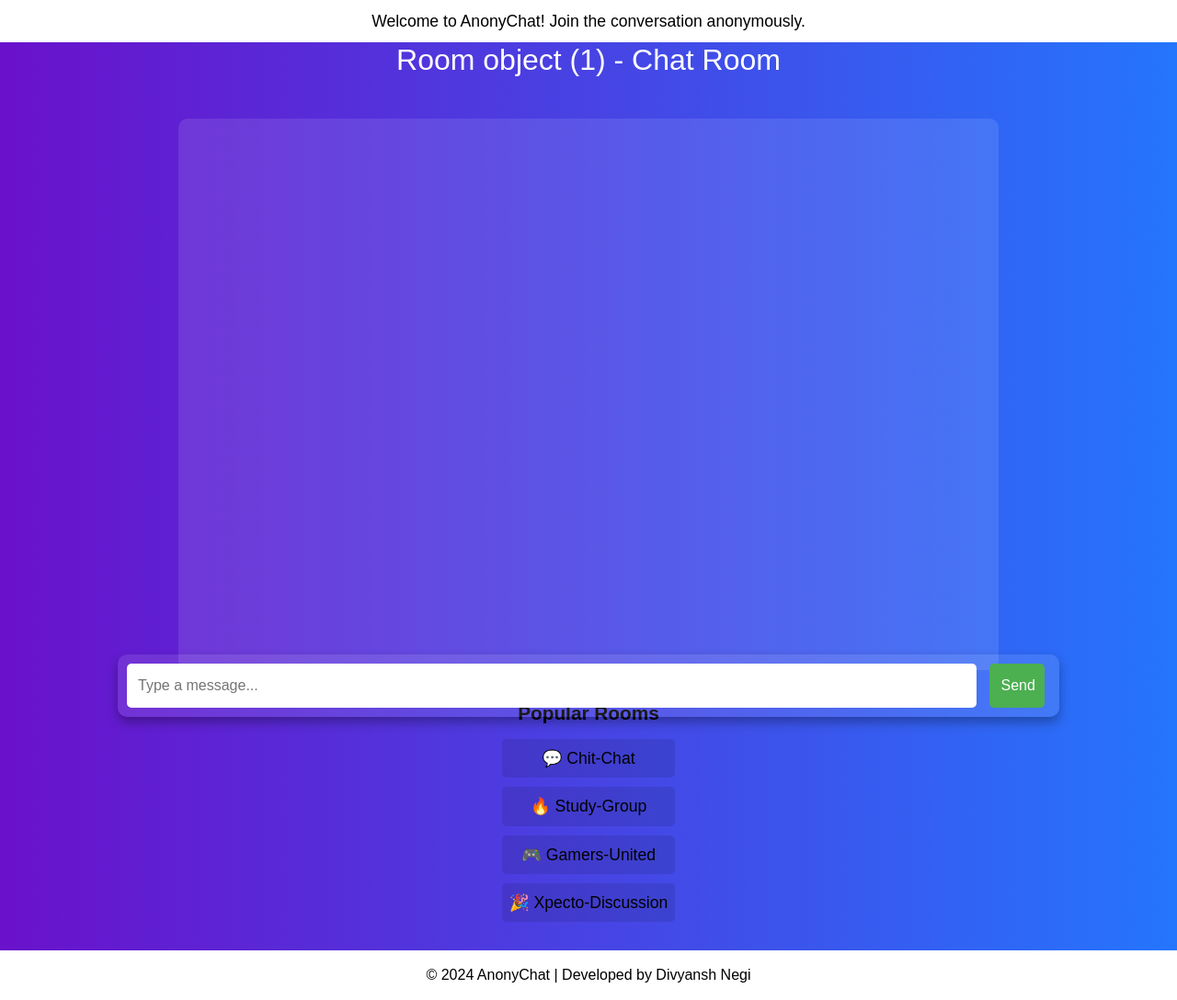
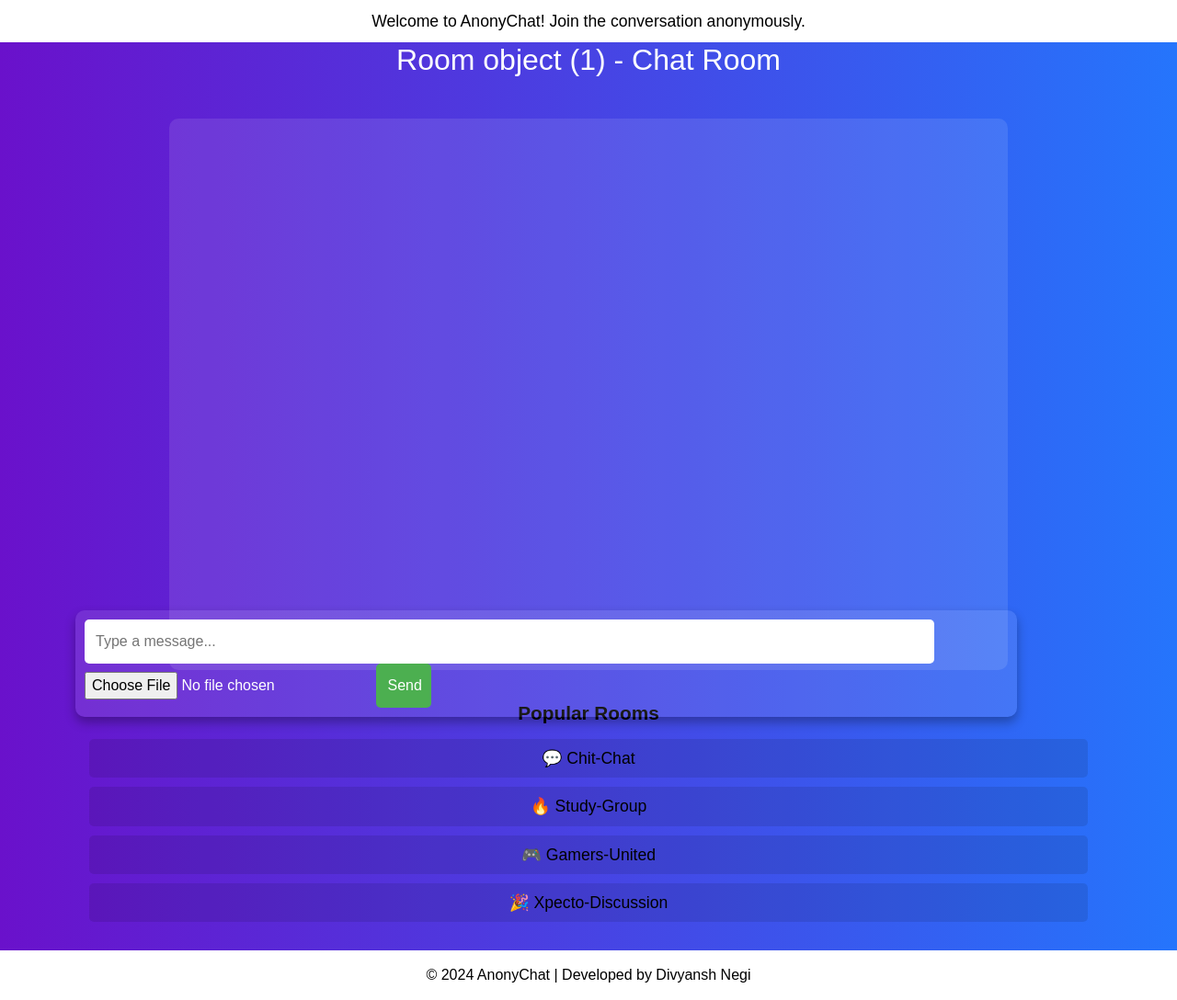
Before and after one commit to Divyansh-tech-new/chatRoomWithDJango, a Django app: template templates/room.html in a window 1280 px wide. Shown: the whole page at 92% size. Run offline with Django 3.2, Linux system fonts and the light colour scheme; the template is opened without the code that fills it: values that come from a table or form of the project are taken from there, others are empty; data comes from the database, SQL or seed files in the repository; both versions use the stored data as it was after the commit; some libraries are stand-ins or nearby versions.

Commit message:
added image

```diff
--- a/chat/models.py
+++ b/chat/models.py
@@ -1,12 +1,12 @@
 from django.db import models
 from datetime import datetime
 
-# Create your models here.
 class Room(models.Model):
     name = models.CharField(max_length=1000)
+
 class Message(models.Model):
     value = models.CharField(max_length=1000000)
     date = models.DateTimeField(default=datetime.now, blank=True)
-    user = models.CharField(max_length=255, default='guest')  # Set a default value here
-
+    user = models.CharField(max_length=255, default='guest')
     room = models.CharField(max_length=1000000)
+    image = models.ImageField(upload_to='chat_images/', blank=True, null=True)
--- a/chat/views.py
+++ b/chat/views.py
@@ -26,17 +26,39 @@
         new_room.save()
         return redirect('/'+room+'/?username='+username)
 
+from django.shortcuts import render, redirect
+from chat.models import Room, Message
+from django.http import HttpResponse, JsonResponse
+from django.core.files.storage import FileSystemStorage
+
+# Send message with optional image
 def send(request):
-    message = request.POST['message']
-    username = request.POST['username']
-    room_id = request.POST['room_id']
+    message = request.POST.get('message', '')
+    username = request.POST.get('username', '')
+    room_id = request.POST.get('room_id', '')
+    image = request.FILES.get('image')  # Get the uploaded image if any
 
-    new_message = Message.objects.create(value=message, user=username, room=room_id)
+    # If an image is uploaded, save it to the server and store the image path
+    image_url = None
+    if image:
+        fs = FileSystemStorage()
+        filename = fs.save(image.name, image)
+        image_url = fs.url(filename)
+
+    # Create a new message with the image URL if it exists
+    new_message = Message.objects.create(
+        value=message,
+        user=username,
+        room=room_id,
+        image=image_url  # Store the image URL in the database
+    )
     new_message.save()
+
     return HttpResponse('Message sent successfully')
-
 def getMessages(request, room):
     room_details = Room.objects.get(name=room)
+    messages = Message.objects.filter(room=room_details.id)
 
-    messages = Message.objects.filter(room=room_details.id)
-    return JsonResponse({"messages":list(messages.values())})
+    # Return image URL along with the messages
+    messages_data = [{"user": message.user, "value": message.value, "date": message.date, "image": message.image.url if message.image else None} for message in messages]
+    return JsonResponse({"messages": messages_data})
--- a/djangochat/settings.py
+++ b/djangochat/settings.py
@@ -128,6 +128,10 @@
 # Media files (optional, if you upload user-generated files)
 MEDIA_URL = '/media/'
 MEDIA_ROOT = BASE_DIR / 'media'
+import os
+
+MEDIA_URL = '/media/'  # URL to access uploaded media files in the browser
+MEDIA_ROOT = os.path.join(BASE_DIR, 'media')  # Directory where media files will be stored
 
 # Production settings (only if deploying to production)
 if not DEBUG:
--- a/djangochat/urls.py
+++ b/djangochat/urls.py
@@ -1,7 +1,9 @@
 from django.contrib import admin
 from django.urls import path, include
+from django.conf import settings
+from django.conf.urls.static import static
 
 urlpatterns = [
     path('admin/', admin.site.urls),
-    path('', include('chat.urls'))
-]
+    path('', include('chat.urls')),  # Include your app's URLs
+] + static(settings.MEDIA_URL, document_root=settings.MEDIA_ROOT)  # Serve media files during development
--- a/templates/room.html
+++ b/templates/room.html
@@ -29,10 +29,10 @@
             padding: 20px;
             border-radius: 10px;
             margin-top: 20px;
-            height: calc(100vh - 200px); /* Make the chat container fill most of the page */
+            height: calc(100vh - 200px);
             overflow-y: auto;
-            width: 80%; /* Set chat box width to 80% */
-            max-width: 80%; /* Ensures the chat box doesn't stretch too wide on larger screens */
+            width: 80%;
+            max-width: 80%;
             margin-left: auto;
             margin-right: auto;
         }
@@ -63,7 +63,7 @@
         .input-box {
             position: fixed;
             bottom: 20px;
-            width: 80%; /* Set input box width to 80% */
+            width: 80%;
             max-width: 80%;
             padding: 10px;
             background-color: rgba(255, 255, 255, 0.1);
@@ -71,6 +71,7 @@
             border-radius: 10px;
             margin: 0 auto;
             display: flex;
+            align-items: center; /* Ensures the input and file button are aligned */
         }
 
         .input-box input[type="text"] {
@@ -78,6 +79,10 @@
             padding: 12px;
             border-radius: 5px;
             border: none;
+            margin-right: 10px;
+        }
+
+        .input-box input[type="file"] {
             margin-right: 10px;
         }
 
@@ -95,6 +100,7 @@
             background-color: #45a049;
         }
 
+        /* Footer */
         .footer {
             background-color: #ffffff;
             color: #000;
@@ -106,7 +112,7 @@
             width: 100%;
         }
 
-        /* Popular Rooms (No Box) */
+        /* Popular Rooms Section */
         .popular-rooms {
             background-color: transparent;
             color: black;
@@ -133,21 +139,6 @@
             border-radius: 5px;
             font-size: 1.1rem;
         }
-
-        /* Flexbox Centering */
-        .container {
-            display: flex;
-            justify-content: center;
-            align-items: center;
-            flex-direction: column;
-        }
-
-        .row {
-            width: 100%;
-            display: flex;
-            justify-content: center;
-        }
-
     </style>
 </head>
 <body>
@@ -166,7 +157,7 @@
             </div>
         </div>
 
-        <!-- Popular Rooms Section (Non-Boxed) -->
+        <!-- Popular Rooms Section -->
         <div class="popular-rooms">
             <h4>Popular Rooms</h4>
             <ul>
@@ -179,11 +170,13 @@
 
         <!-- Chat Input Box -->
         <div class="input-box">
-            <form id="post-form" style="width: 100%;">
+            <form id="post-form" enctype="multipart/form-data" style="width: 100%;">
                 {% csrf_token %}
                 <input type="hidden" name="username" id="username" value="{{username}}">
                 <input type="hidden" name="room_id" id="room_id" value="{{room_details.id}}">
                 <input type="text" name="message" id="message" placeholder="Type a message..." required>
+                <!-- Image Upload Button -->
+                <input type="file" name="image" id="image" accept="image/*">
                 <input type="submit" value="Send">
             </form>
         </div>
@@ -205,7 +198,14 @@
                     success: function(response){
                         $("#display").empty();
                         for (var key in response.messages) {
-                            var temp = "<div class='message-box'><b>" + response.messages[key].user + "</b><p>" + response.messages[key].value + "</p><span class='time'>" + response.messages[key].date + "</span></div>";
+                            var temp = "<div class='message-box'><b>" + response.messages[key].user + "</b><p>" + response.messages[key].value + "</p><span class='time'>" + response.messages[key].date + "</span>";
+
+                            // Check if there is an image and add it to the message
+                            if (response.messages[key].image) {
+                                temp += "<br><img src='" + response.messages[key].image + "' style='max-width: 200px; max-height: 200px;'/>";
+                            }
+
+                            temp += "</div>";
                             $("#display").append(temp);
                         }
                     },
@@ -218,20 +218,21 @@
             $(document).on('submit','#post-form', function(e){
                 e.preventDefault();
 
+                var formData = new FormData(this); // Create a FormData object from the form
+
                 $.ajax({
                     type: 'POST',
                     url: '/send',
-                    data: {
-                        username: $('#username').val(),
-                        room_id: $('#room_id').val(),
-                        message: $('#message').val(),
-                        csrfmiddlewaretoken: $('input[name=csrfmiddlewaretoken]').val(),
-                    },
+                    data: formData,
+                    processData: false, // Important for sending file data
+                    contentType: false, // Important for sending file data
                     success: function(data){
                         // Message sent successfully
                     }
                 });
+
                 $('#message').val(''); // Clear the input field after sending the message
+                $('#image').val('');   // Clear the image input field
             });
         });
     </script>
```
Also changed, not shown: chat/migrations/0003_message_image.py (added), chat/urls.py (line endings or trailing spaces), db.sqlite3, media/BF_025_L01_025_00_3_9oy7lvz1frame0002.jpg (added).
